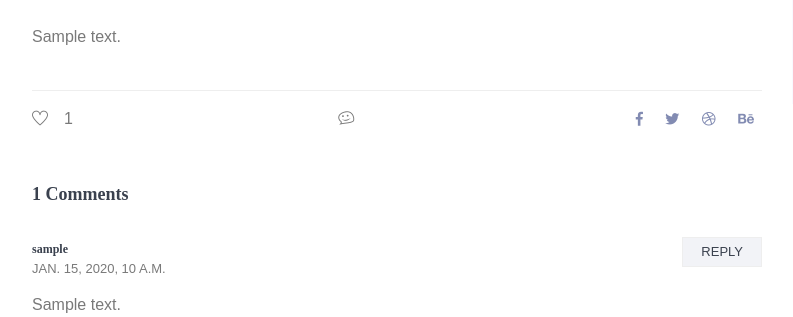
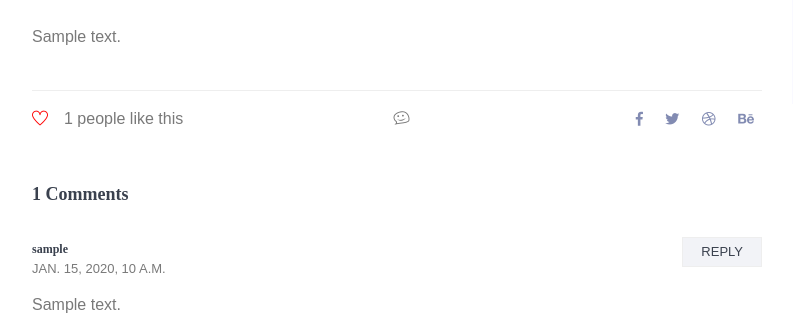
Before and after one commit to WiseBoiii/LiveBlog, a Django app: a page that uses liza-backend/templates/blog-details.html in a window 1280 px wide. Shown: the part 1064-1381 px from the top of the page, without its empty margins (53-846 px from the left). Run offline with Django 3.2, Linux system fonts and the light colour scheme; tables that the repository leaves empty hold one stand-in row (values such as "Sample post"); grey boxes marked "Sample" are stand-in pictures; parts of the project's set-up code (start-up, migrations or seed data) failed here and were passed over; some libraries are stand-ins or nearby versions.

Commit message:
Added to like's heart a red color

```diff
--- a/liza-backend/templates/blog-details.html
+++ b/liza-backend/templates/blog-details.html
@@ -87,7 +87,7 @@
                   </div>
                   <p>{{post.text}}</p>
                 <div class="news_d_footer flex-column flex-sm-row">
-                  <a href="#"><span class="align-middle mr-2"><i class="ti-heart"></i></span>{{post.likes_amount}}</a>
+                  <a href="#"><span class="align-middle mr-2"><i style="color:red;"class="ti-heart"></i></span>{{post.likes_amount}} people like this</a>
                   <a class="justify-content-sm-center ml-sm-auto mt-sm-0 mt-2" href="#"><span class="align-middle mr-2"><i class="ti-themify-favicon"></i></span>{{post.comment_amount}}</a>
                   <div class="news_socail ml-sm-auto mt-sm-0 mt-2">
                     <a href="#"><i class="fab fa-facebook-f"></i></a>
```
